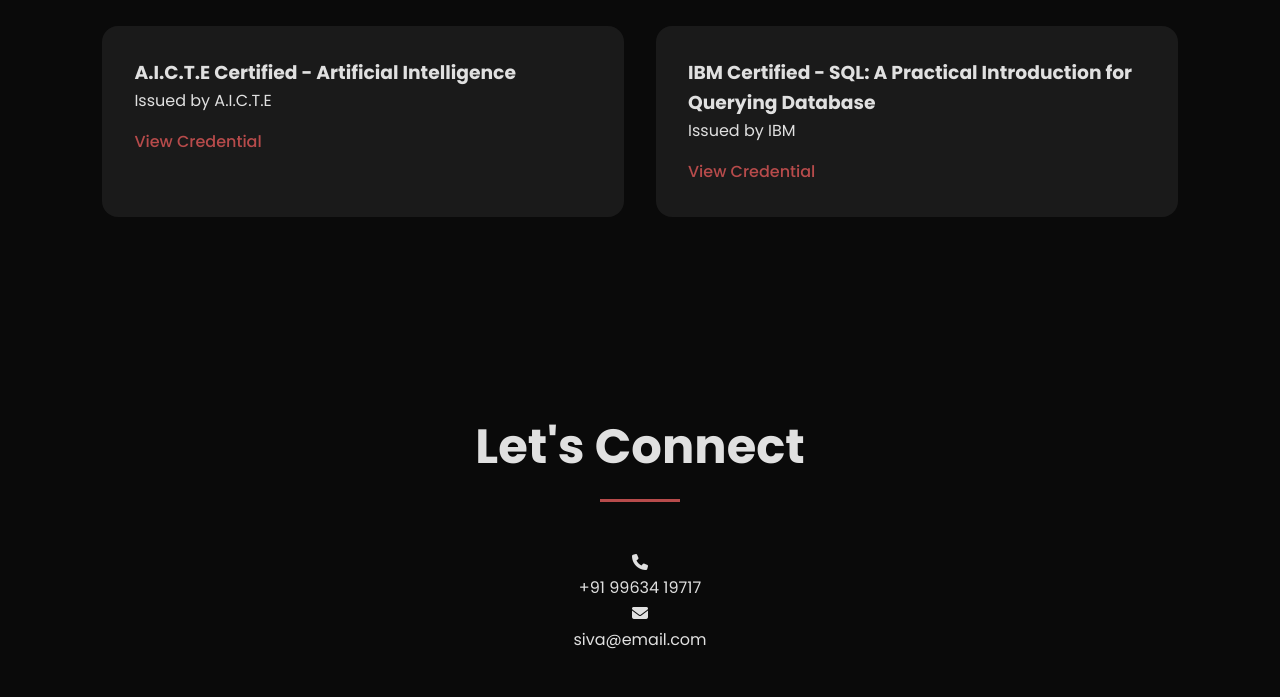
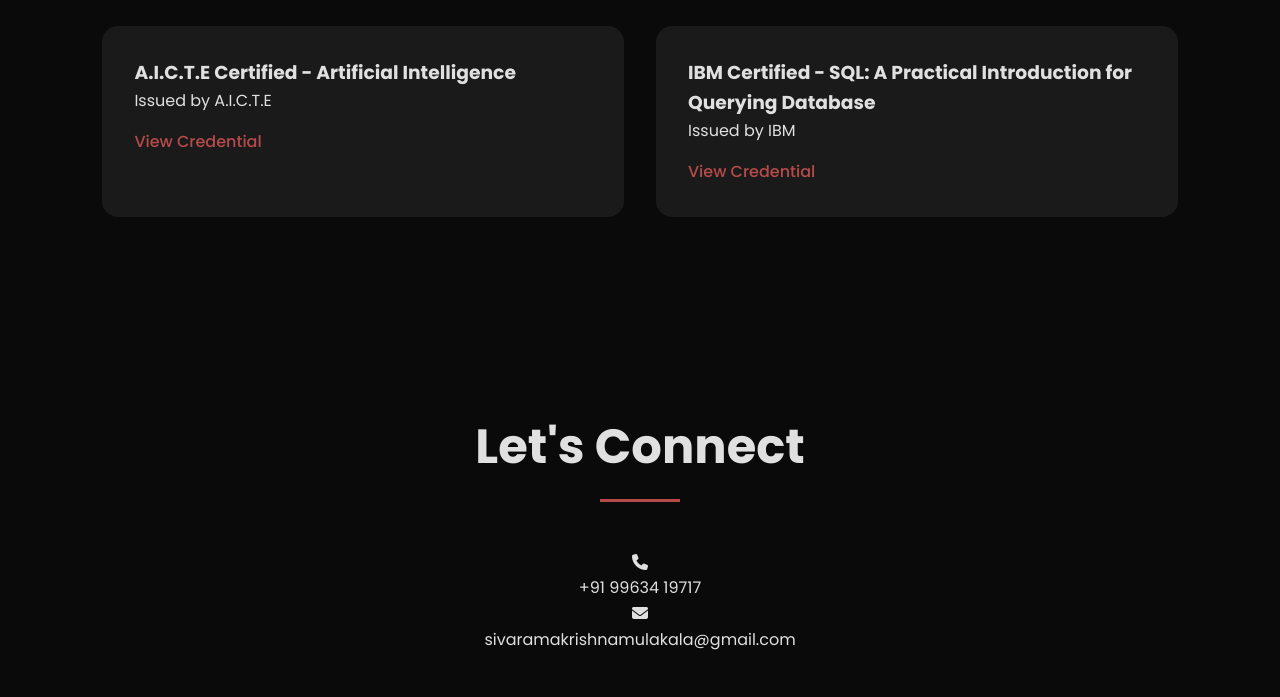
Before and after one commit to MULAKALASIVARAMAKRISHNA/Portfolio_Website, a plain HTML site: page index.html in a window 1280 px wide. Shown: the part 3461-4158 px from the top of the page. Drawn offline with Linux system fonts and the light colour scheme.

Commit message:
Update index.html

```diff
--- a/index.html
+++ b/index.html
@@ -187,7 +187,7 @@
             </div>
             <div class="info-item">
                 <i class="fas fa-envelope"></i>
-                <p>siva@email.com</p>
+                <p>sivaramakrishnamulakala@gmail.com</p>
             </div>
         </div>
 
```
